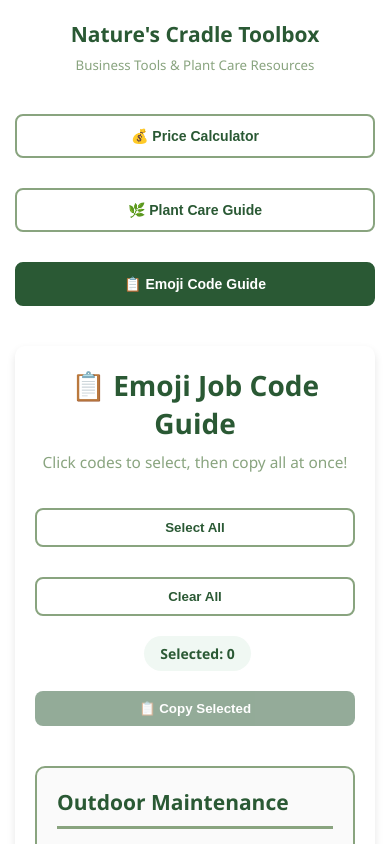
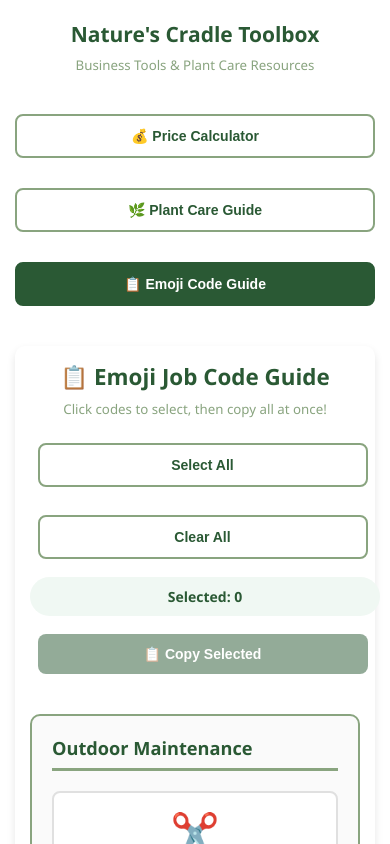
Before and after one commit to verrucosity/my-price-calculator-app, a React (Create React App) app: page / in a window 390 px wide. Both pictures are taken after a click on the button "📋 Emoji Code Guide". Shown: the top 844 px of the page. Built offline with nearby package versions, Linux system fonts and the light colour scheme.

Commit message:
Optimize for 100% mobile friendliness - add micro breakpoints and better spacing

```diff
--- a/src/App.css
+++ b/src/App.css
@@ -594,7 +594,8 @@ button:hover {
   }
 
   input, select, button {
-    padding: 8px;
+    padding: 12px;
+    font-size: 16px;
   }
 
   .filter-buttons {
@@ -607,25 +608,153 @@ button:hover {
 
   .code-controls {
     flex-direction: column;
+    gap: 8px;
   }
 
   .control-btn,
   .copy-all-btn {
     width: 100%;
+    padding: 12px;
+    font-size: 14px;
+  }
+
+  .selected-count {
+    width: 100%;
+    text-align: center;
+    padding: 10px;
   }
 
   .codes-grid {
-    grid-template-columns: 1fr;
+    grid-template-columns: repeat(auto-fill, minmax(250px, 1fr));
+    gap: 12px;
   }
 
   .code-item {
     flex-direction: column;
     align-items: center;
     text-align: center;
+    padding: 12px;
+    gap: 8px;
   }
 
   .code-emoji {
-    font-size: 3em;
+    font-size: 2.8em;
     width: 100%;
+    margin-bottom: 5px;
+  }
+
+  .code-name {
+    font-size: 0.95em;
+  }
+
+  .code-description {
+    font-size: 0.8em;
+  }
+
+  .copy-btn {
+    font-size: 1.4em;
+    padding: 8px;
+  }
+
+  .code-section h2 {
+    font-size: 1.3em;
+    padding-bottom: 8px;
+  }
+
+  .emoji-code-container {
+    padding: 15px;
+  }
+
+  .emoji-code-container h1 {
+    font-size: 1.6em;
+    margin-bottom: 8px;
+  }
+
+  .emoji-code-container .subtitle {
+    font-size: 0.95em;
+    margin-bottom: 15px;
   }
 }
+
+@media (max-width: 360px) {
+  .app-title {
+    font-size: 1.3em;
+  }
+
+  .app-subtitle {
+    font-size: 0.9em;
+  }
+
+  .tab-button {
+    padding: 10px 12px;
+    font-size: 0.9em;
+  }
+
+  .codes-grid {
+    grid-template-columns: repeat(auto-fill, minmax(220px, 1fr));
+    gap: 10px;
+  }
+
+  .code-item {
+    padding: 10px;
+  }
+
+  .code-emoji {
+    font-size: 2.4em;
+    min-width: auto;
+    margin-bottom: 3px;
+  }
+
+  .code-checkbox {
+    margin-top: 3px;
+  }
+
+  .code-checkbox input[type="checkbox"] {
+    width: 18px;
+    height: 18px;
+  }
+
+  .code-name {
+    font-size: 0.9em;
+    margin-bottom: 3px;
+  }
+
+  .code-description {
+    font-size: 0.75em;
+    line-height: 1.2;
+  }
+
+  .copy-btn {
+    font-size: 1.2em;
+  }
+
+  input, select, button {
+    padding: 10px;
+    font-size: 14px;
+  }
+
+  .control-btn,
+  .copy-all-btn {
+    padding: 10px;
+    font-size: 13px;
+  }
+
+  .code-section {
+    padding: 12px;
+    margin-bottom: 15px;
+  }
+
+  .code-section h2 {
+    font-size: 1.1em;
+    margin-bottom: 12px;
+  }
+
+  .emoji-code-container {
+    padding: 12px;
+  }
+
+  .emoji-code-container h1 {
+    font-size: 1.4em;
+    margin-bottom: 6px;
+  }
+}
```
